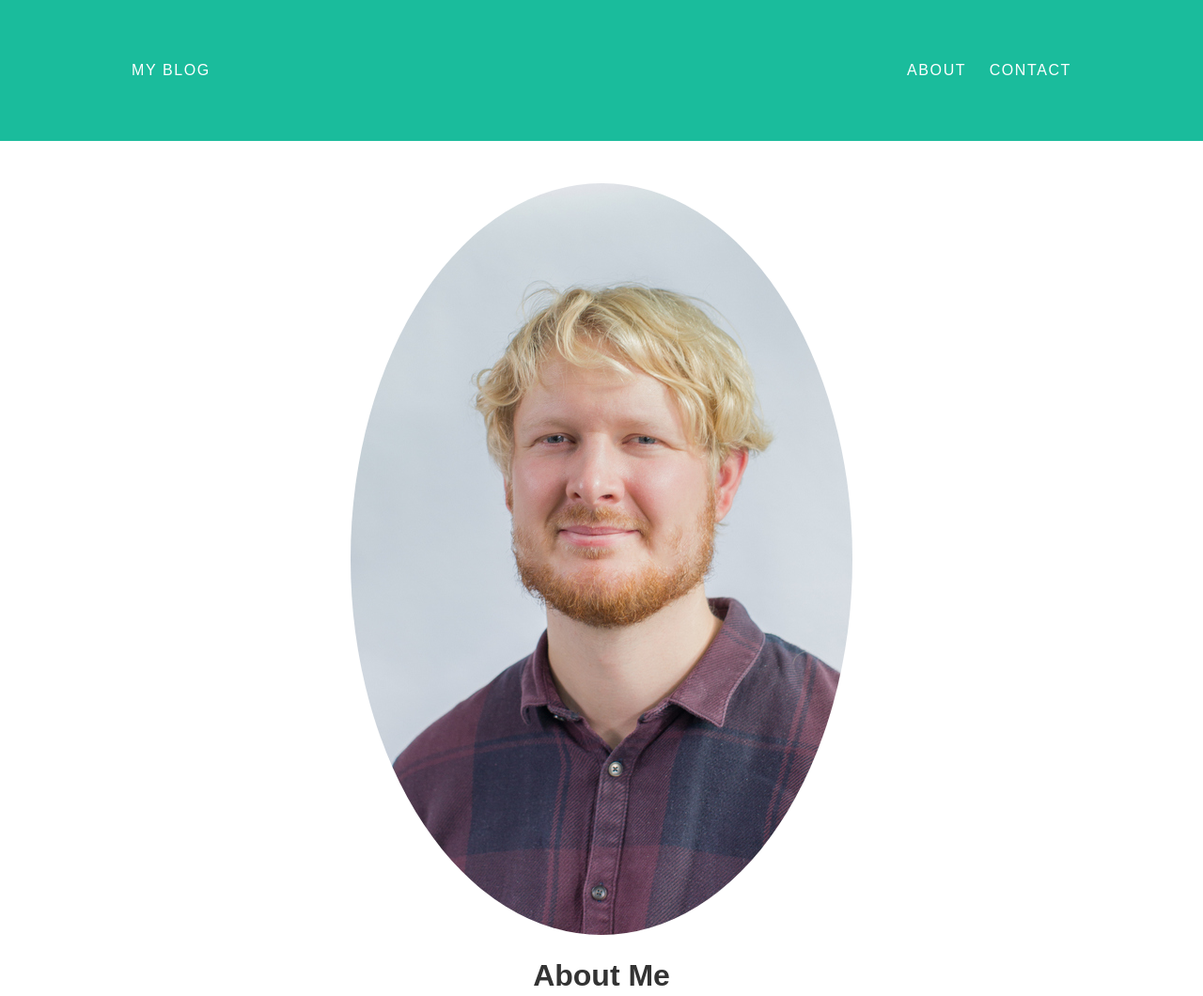
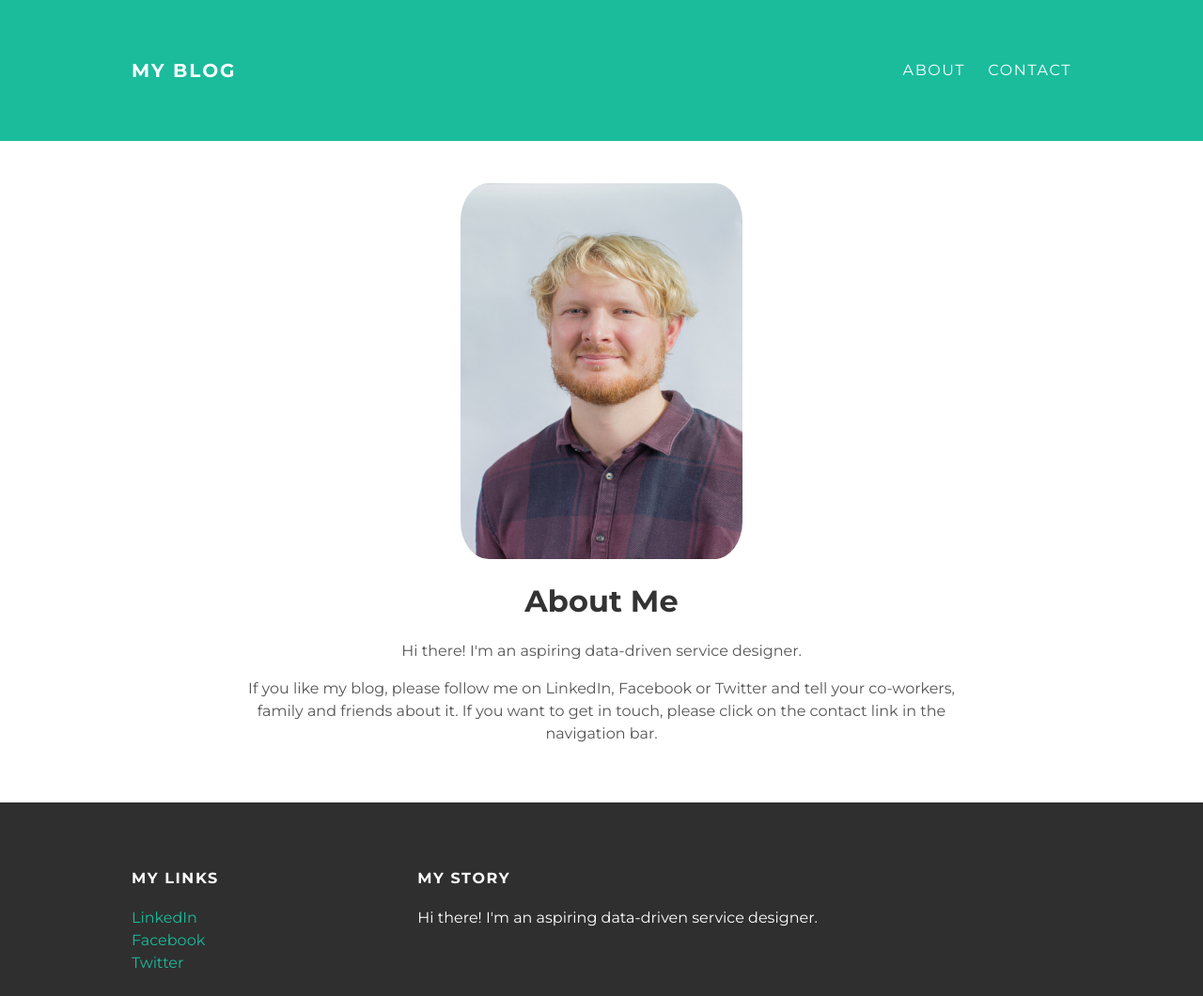
Before and after one commit to chaosavenue/chaosavenue.github.io, a plain HTML site: page about.html in a window 1280 px wide. Shown: the top 1060 px of the page at 94% size. Drawn offline with Linux system fonts and the light colour scheme.

Commit message:
Add files via upload

```diff
--- a/about.html
+++ b/about.html
@@ -7,7 +7,7 @@
   <body>
     <div id="header">
       <div class="container">
-        <a href="index.html">My Blog</a>
+        <a id="header-title" href="index.html">My Blog</a>
         <ul id="header-nav">
           <li><a href="about.html">About</a></li>
           <li><a href="mailto:anhe@andreashfo.dk">Contact</a></li>
@@ -24,7 +24,12 @@
           <div class="about-content">
             <p>Hi there! I'm an aspiring data-driven service designer.
             </p>
-            <p>If you like my blog, please follow me on LinkedIn, Facebook or Twitter and tell your co-workers, family and friends about it. If you want to get in touch, please click on the contact link in the navigation bar.
+            <p>If you like my blog, please follow me
+              on LinkedIn, Facebook or Twitter and
+              tell your co-workers, family and friends
+               about it. If you want to get in touch,
+                please click on the contact link in the
+                 navigation bar.
             </p>
           </div> <!-- about-content -->
           </div> <!-- about -->
@@ -43,7 +48,8 @@
         </div>
         <div class="column">
           <h4>My Story</h4>
-            <p> Hi there! I'm an aspiring data-driven service designer.</p>
+            <p> Hi there! I'm an aspiring
+              data-driven service designer.</p>
         </div>
       </div>
     </div>
--- a/styles.css
+++ b/styles.css
@@ -1,8 +1,8 @@
-@import url/http://fonts.googleapis.com/css?family=Montserrat:400,700);
+@import url(http://fonts.googleapis.com/css?family=Montserrat:400,700);
 
 body {
+  margin: 0;
   color: #555;
-  margin: 0;
 
   font-family: 'Montserrat', sans-serif;
 }
@@ -11,11 +11,13 @@ body {
   background-color: #1abc9c;
   height: 150px;
   line-height: 150px;
-  .container {
-    max-width: 1000px;
-    margin: 0 auto;
-  }
 }
+
+.container {
+  max-width: 1000px;
+  margin: 0 auto;
+}
+
 #header-title {
   display: block;
   float: left;
@@ -49,12 +51,13 @@ body {
 
 #footer {
   background-color: #2f2f2f;
-  padding: 50px 0
+  padding: 50px 0;
 }
+
 .column {
   min-width: 300px;
   display: inline-block;
-  vertical-align:top;
+  vertical-align: top;
 }
 
 #footer h4 {
@@ -71,6 +74,7 @@ a {
   color: #1abc9c;
   text-decoration: none;
 }
+
 a:hover {
   color: #F6A623;
 }
@@ -86,14 +90,16 @@ a:hover {
 }
 
 .post-author img {
-  width: 100px;
-  height: 130px;
+  width: 50px;
+  height: 50px;
   vertical-align: middle;
+  border-radius: 50%;
 }
 
-.post-author img,
 .about-author img {
-  border-radius: 50%;
+  width: 300px;
+  height: 400px;
+  border-radius: 10%;
 }
 
 .post-author span {
@@ -105,7 +111,7 @@ a:hover {
 }
 
 .post-date {
-  color: #D2D2D2
+  color: #D2D2D2;
 
   font-size: 18px;
   font-weight: bold;
```
Also changed, not shown: index.html (+2 -2 lines).
